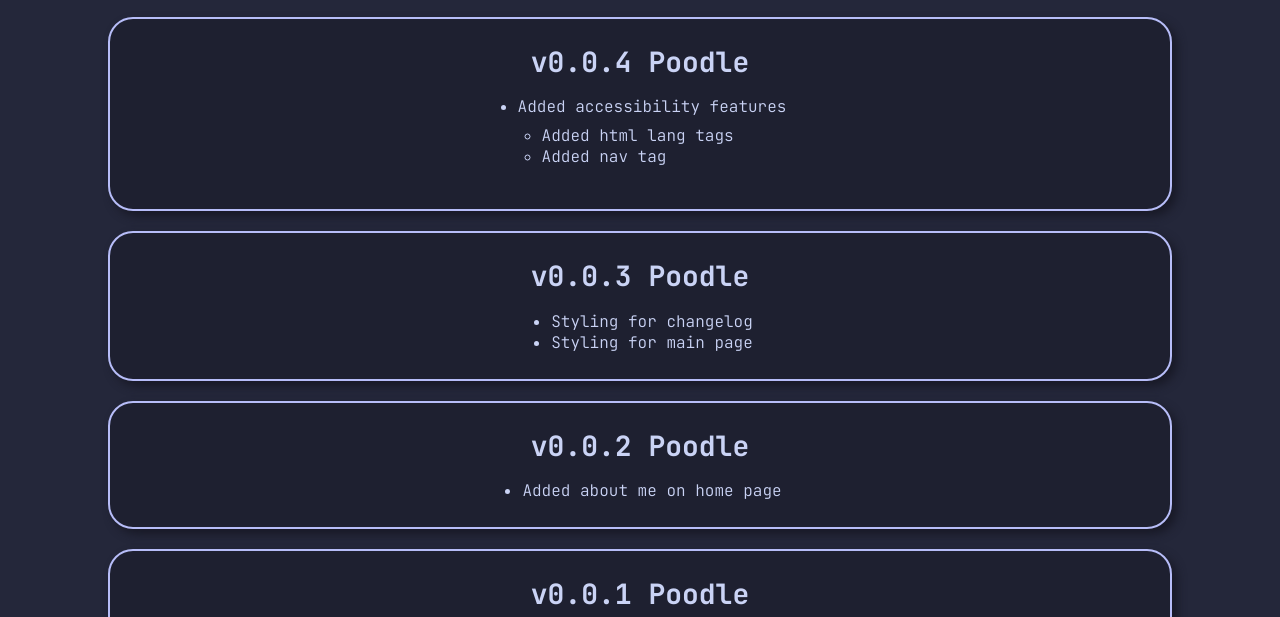
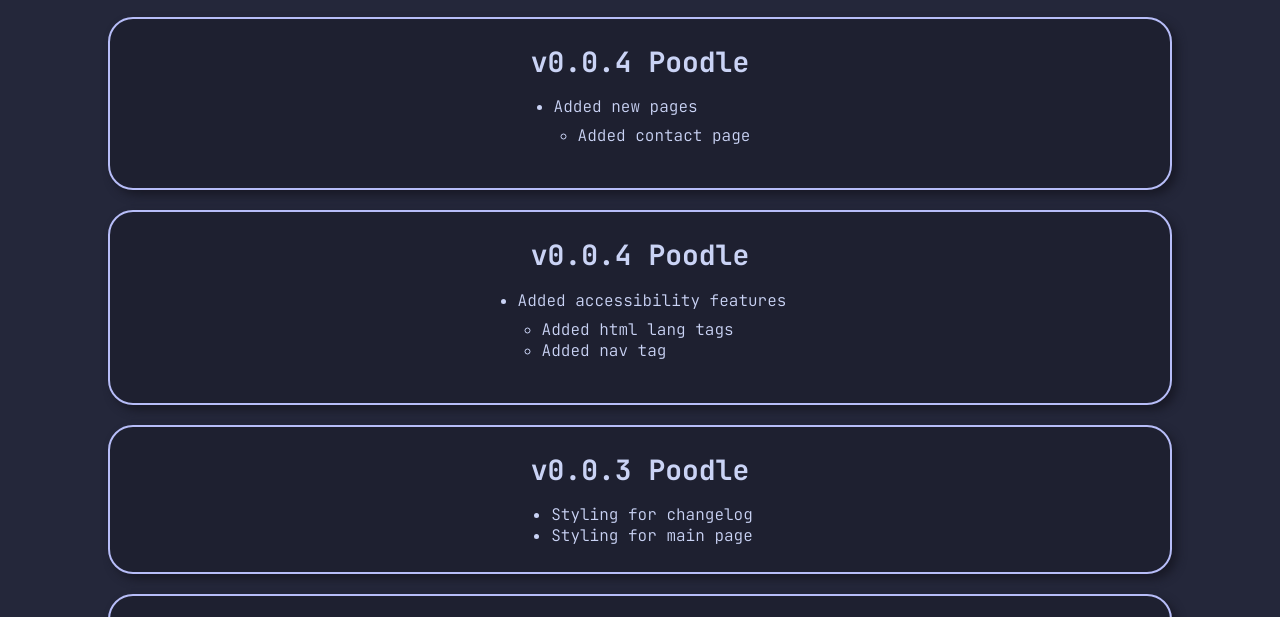
Before and after one commit to Dekoder-py/codingcorner-site-v3, a website: page changelog.html in a window 1280 px wide. Shown: the part 176-793 px from the top of the page. Drawn offline with Linux system fonts and the light colour scheme.

Commit message:
add stuff to changelog

```diff
--- a/changelog.html
+++ b/changelog.html
@@ -16,6 +16,15 @@
       >
       <div id="v0.0.x-poodle">
         <h2>v0.0.x Poodle</h2>
+        <div class="version-changelog" id="v0.0.5">
+          <h3>v0.0.4 Poodle</h3>
+          <ul>
+            <li>Added new pages</li>
+            <ul>
+              <li>Added contact page</li>
+            </ul>
+          </ul>
+        </div>
         <div class="version-changelog" id="v0.0.4">
           <h3>v0.0.4 Poodle</h3>
           <ul>
```
